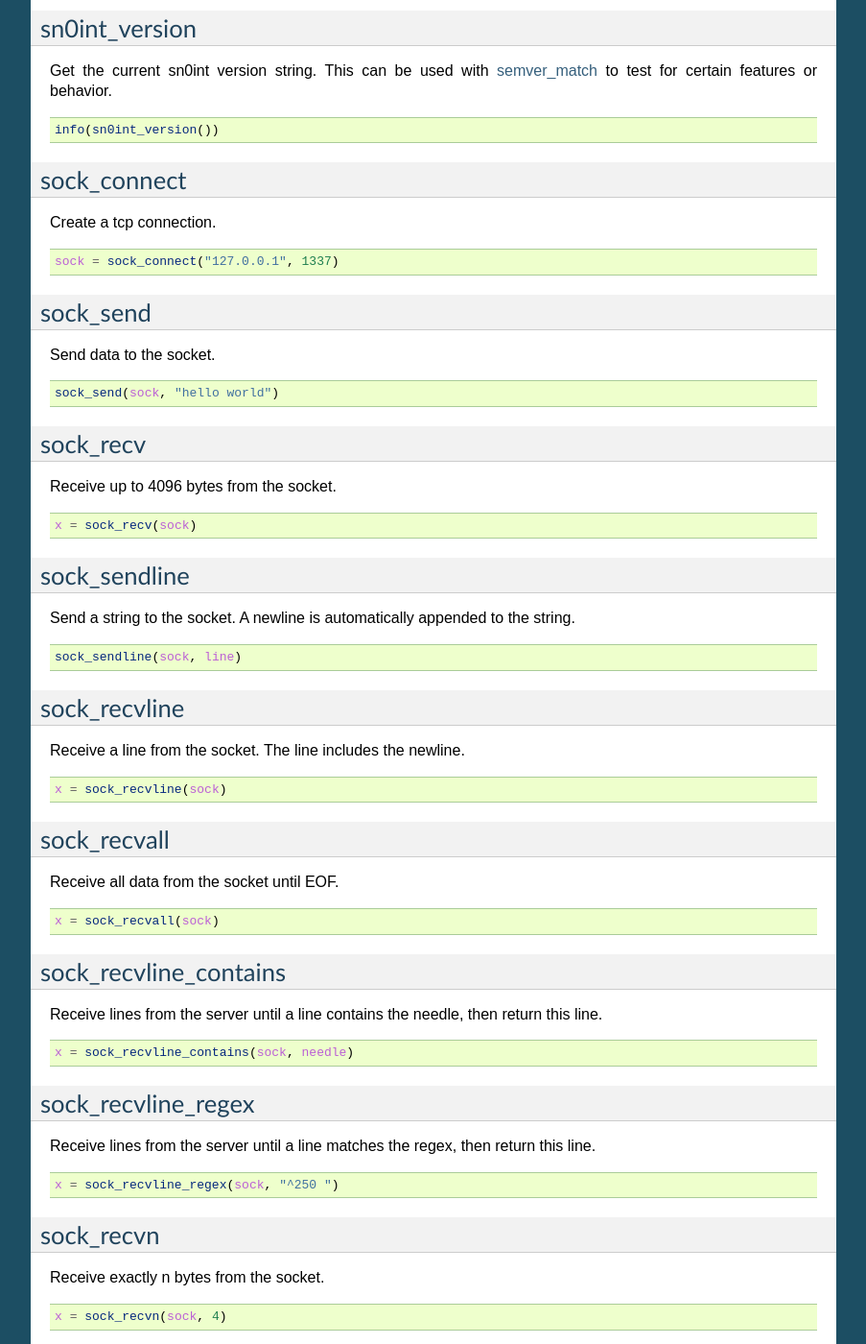
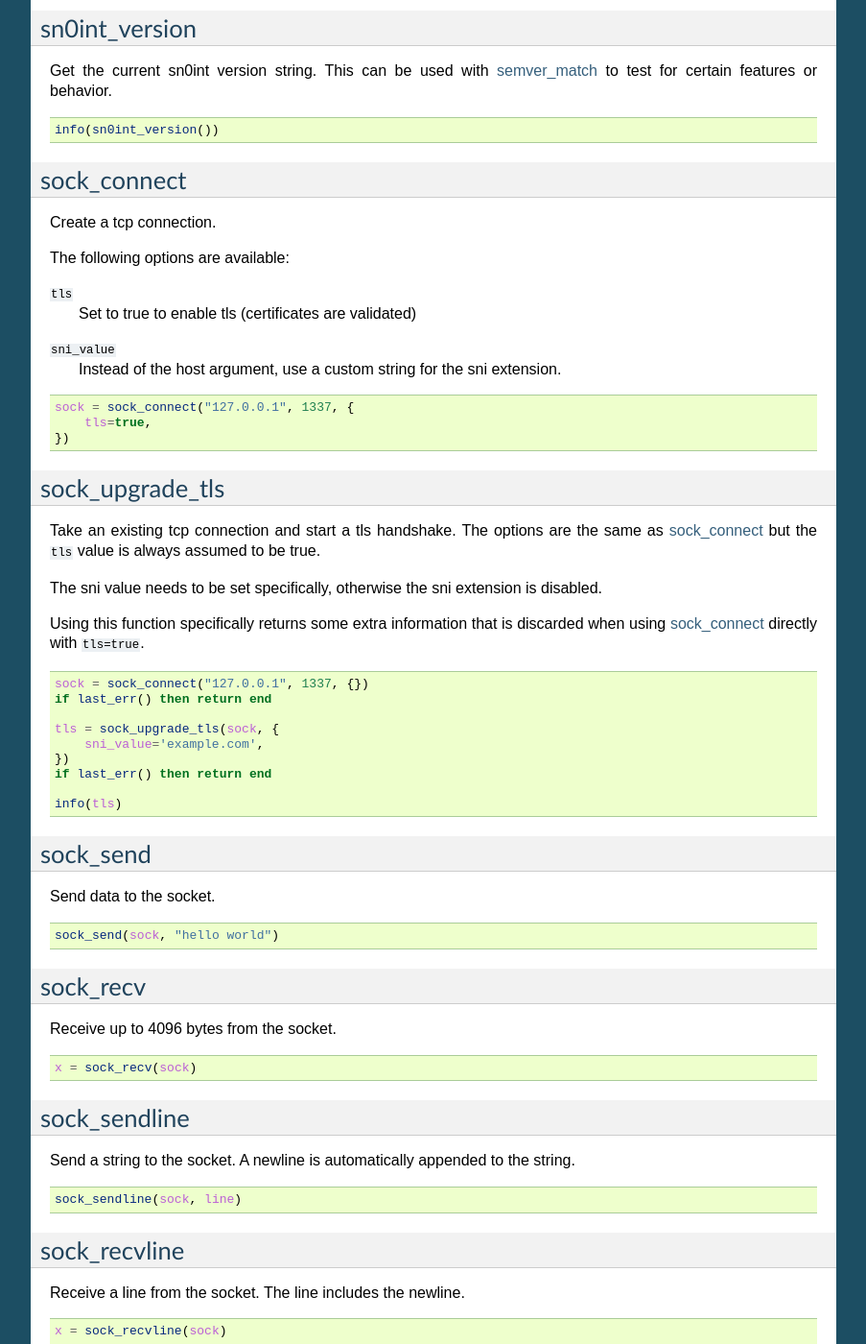
Before and after one commit to kpcyrd/sn0int, a Sphinx documentation site: the page built from docs/reference.rst, in a window 1280 px wide and 1400 px high, scrolled down 11689 px. Shown: the whole window at 96% size, without its empty margins (198-1101 px from the left). Built offline with Sphinx 7.4.7, drawn with Linux system fonts in a browser that asks for light colours.

Commit message:
Update socket documentation with tls

```diff
--- a/docs/reference.rst
+++ b/docs/reference.rst
@@ -754,9 +754,42 @@ sock_connect
 
 Create a tcp connection.
 
+The following options are available:
+
+``tls``
+  Set to true to enable tls (certificates are validated)
+``sni_value``
+  Instead of the host argument, use a custom string for the sni extension.
+
 .. code-block:: lua
 
-    sock = sock_connect("127.0.0.1", 1337)
+    sock = sock_connect("127.0.0.1", 1337, {
+        tls=true,
+    })
+
+sock_upgrade_tls
+----------------
+
+Take an existing tcp connection and start a tls handshake. The options are the
+same as sock_connect_ but the ``tls`` value is always assumed to be true.
+
+The sni value needs to be set specifically, otherwise the sni extension is
+disabled.
+
+Using this function specifically returns some extra information that is
+discarded when using sock_connect_ directly with ``tls=true``.
+
+.. code-block:: lua
+
+    sock = sock_connect("127.0.0.1", 1337, {})
+    if last_err() then return end
+
+    tls = sock_upgrade_tls(sock, {
+        sni_value='example.com',
+    })
+    if last_err() then return end
+
+    info(tls)
 
 sock_send
 ---------
```
